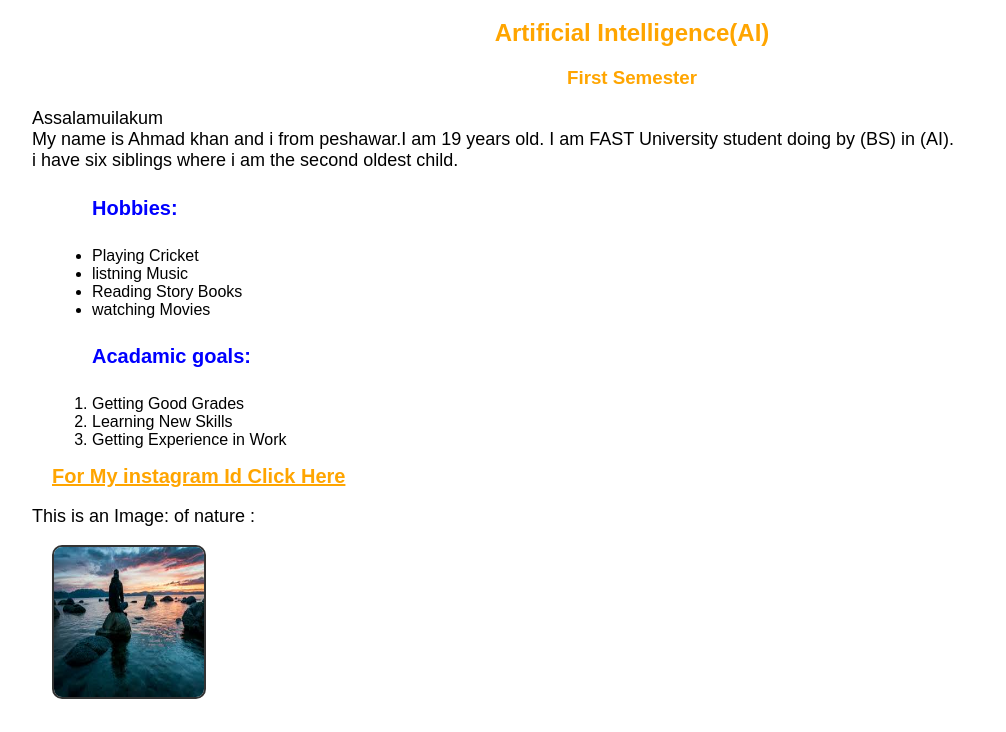
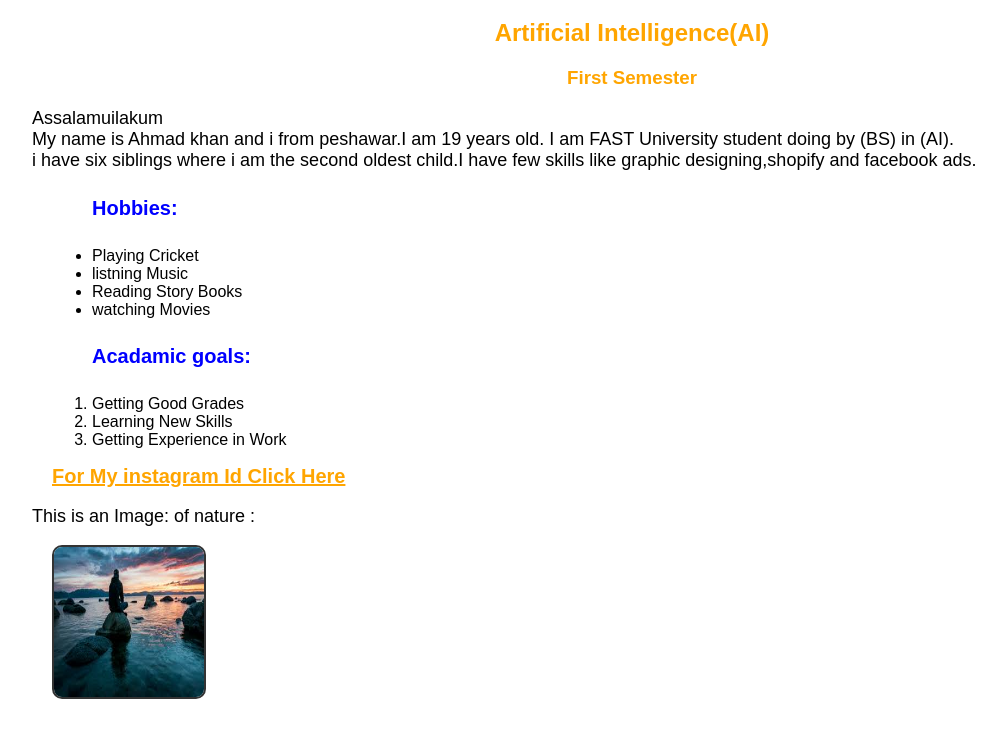
Before and after one commit to p250001/25p-0001, a plain HTML site: page index.html in a window 1280 px wide. Shown: the part 61-793 px from the top of the page, without its empty margins (8-1014 px from the left). Drawn offline with Linux system fonts and the light colour scheme.

Commit message:
added a another line in the introduction

```diff
--- a/index.html
+++ b/index.html
@@ -9,7 +9,8 @@
     <p>Assalamuilakum<br>
         My name is Ahmad khan and i from peshawar.I am 19 years old.
         I am FAST University student doing by (BS) in (AI).<br> i have
-        six siblings where i am the second oldest child.
+        six siblings where i am the second oldest child.I have few skills
+        like graphic designing,shopify and facebook ads.
     </p>
     <ul>
         <h4>Hobbies:</h4>
```
